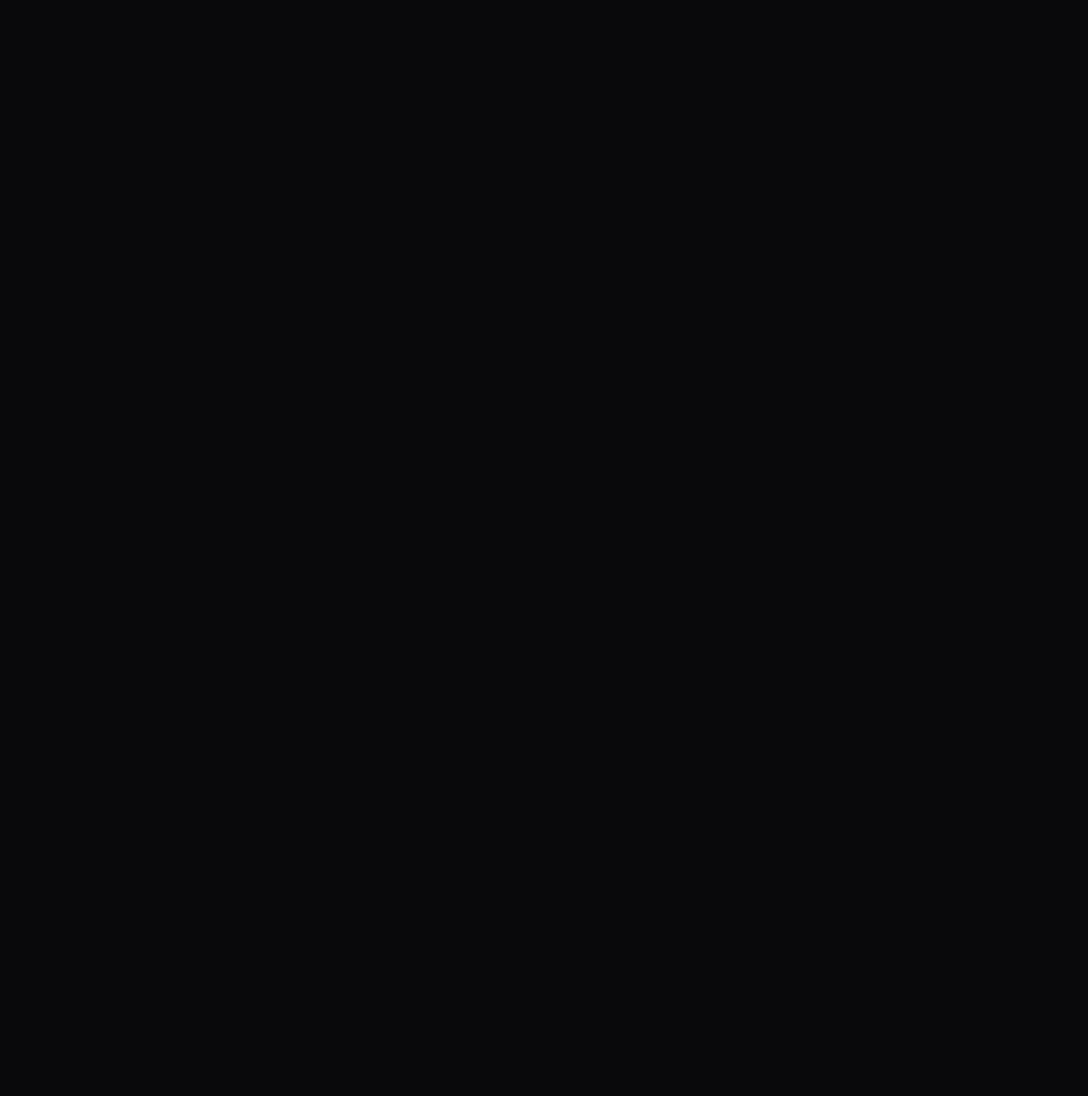
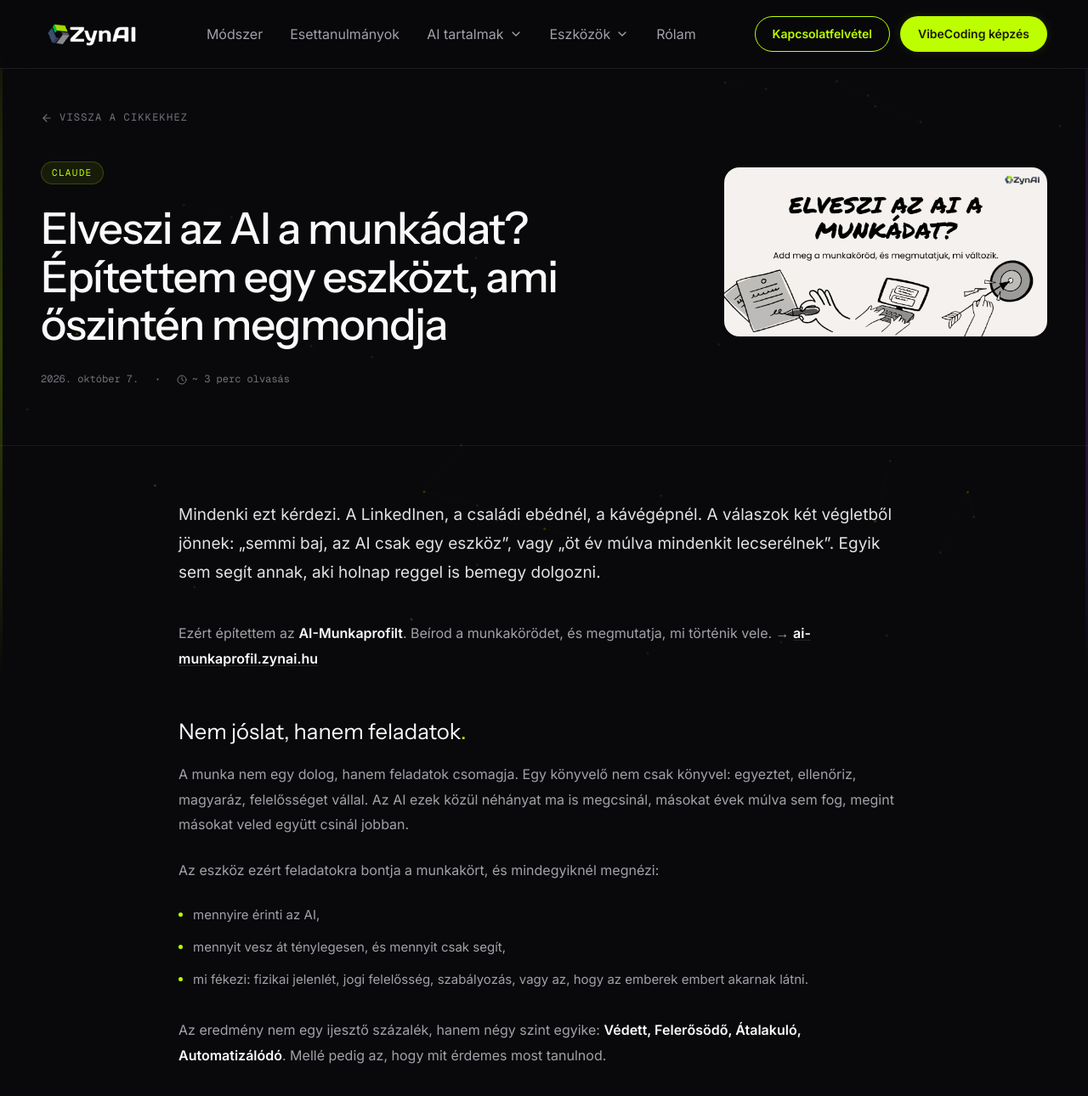
Before and after one commit to zynaidev/zynai-web, a Next.js app: page /ai-tartalmak/ai-munkaprofil-elveszi-az-ai-a-munkadat in a window 1280 px wide. Before the commit this address had no page. Shown: the top 1290 px of the page at 85% size. Before the commit the page ends 800 px from the top, so only its background shows below. Built offline with nearby package versions, Linux system fonts and the light colour scheme.

Commit message:
Remove card top line, unify card animation, hide X-Powered-By

```diff
--- a/app/(marketing)/ai-tartalmak/[slug]/page.tsx
+++ b/app/(marketing)/ai-tartalmak/[slug]/page.tsx
@@ -203,13 +203,13 @@ export default async function AiTartalomArticlePage({ params }: AiTartalomPagePr
 
             <div className="self-start lg:pt-2">
               {article.coverImage ? (
-                <div className="relative h-[240px] w-full overflow-hidden rounded-2xl">
+                <div className="relative aspect-[1200/630] w-full overflow-hidden rounded-2xl bg-[rgba(255,255,255,0.04)]">
                   <Image
                     alt={article.title}
                     className="object-cover"
                     fill
                     priority
-                    sizes="380px"
+                    sizes="(max-width: 1023px) 100vw, 380px"
                     src={article.coverImage}
                     quality={80}
                   />
@@ -255,7 +255,7 @@ export default async function AiTartalomArticlePage({ params }: AiTartalomPagePr
               className="group flex flex-col overflow-hidden rounded-2xl border border-[rgba(255,255,255,0.06)] bg-[rgba(255,255,255,0.02)] transition-all duration-300 hover:border-[rgba(255,255,255,0.12)]"
               href={`/ai-tartalmak/${a.slug}`}
             >
-              <div className="relative h-[160px] overflow-hidden">
+              <div className="relative aspect-[1200/630] overflow-hidden bg-[rgba(255,255,255,0.04)]">
                 {a.coverImage ? (
                   <Image
                     alt={a.title}
--- a/app/(marketing)/ai-tartalmak/page.tsx
+++ b/app/(marketing)/ai-tartalmak/page.tsx
@@ -283,9 +283,8 @@ function BlogArchive() {
                 href={`/ai-tartalmak/${heroArticle.slug}`}
               >
                 <div
-                  className="border-b border-[var(--border-hairline)] bg-[rgba(255,255,255,0.04)] lg:border-b-0 lg:border-r"
+                  className="aspect-[1200/630] border-b border-[var(--border-hairline)] bg-[rgba(255,255,255,0.04)] lg:self-center lg:border-b-0"
                   style={{
-                    minHeight: "320px",
                     overflow: "hidden",
                     position: "relative",
                   }}
@@ -399,7 +398,8 @@ function BlogArchive() {
                 >
                   <div
                     style={{
-                      height: "180px",
+                      aspectRatio: "1200 / 630",
+                      background: "rgba(255,255,255,0.04)",
                       overflow: "hidden",
                       borderRadius: "12px",
                       marginBottom: "16px",
--- a/components/layout/Footer.tsx
+++ b/components/layout/Footer.tsx
@@ -134,9 +134,20 @@ export function Footer() {
                   { label: "Esettanulmányok", href: "/esettanulmanyok" },
                   { label: "AI tartalmak", href: "/ai-tartalmak" },
                   { label: "Promptépítő", href: "/claude-code" },
+                  {
+                    label: "AI-Munkaprofil",
+                    href: "https://ai-munkaprofil.zynai.hu/",
+                    external: true,
+                  },
                 ].map((link) => (
                   <li key={link.href}>
-                    <Link href={link.href} className={linkClass}>
+                    <Link
+                      href={link.href}
+                      className={linkClass}
+                      {...(link.external
+                        ? { target: "_blank", rel: "noopener noreferrer" }
+                        : {})}
+                    >
                       {link.label}
                     </Link>
                   </li>
--- a/components/layout/header.tsx
+++ b/components/layout/header.tsx
@@ -5,13 +5,23 @@ import Link from "next/link";
 import { ArrowRight, ChevronDown } from "lucide-react";
 import { useEffect, useState } from "react";
 
+const toolLinks = [
+  { href: "/claude-code", label: "Promptépítő", external: false },
+  { href: "https://ai-munkaprofil.zynai.hu/", label: "AI-Munkaprofil", external: true },
+];
+
 const navItems = [
   { href: "/#modszer", label: "Módszer" },
   { href: "/esettanulmanyok", label: "Esettanulmányok" },
   { href: "/ai-tartalmak", label: "AI tartalmak" },
-  { href: "/claude-code", label: "Promptépítő" },
+  { href: "", label: "Eszközök" },
   { href: "/#rolam", label: "Rólam" },
 ];
+
+// Mobilon az „Eszközök” almenü elemei egyszerű sorokként jelennek meg.
+const mobileNavItems = navItems.flatMap((item) =>
+  item.label === "Eszközök" ? toolLinks : [{ ...item, external: false }],
+);
 
 const aiCategories = [
   { href: "/ai-tartalmak", label: "Összes cikk" },
@@ -96,6 +106,68 @@ const headerCtaCss = `
 }
 `;
 
+type DropdownItem = { href: string; label: string; external?: boolean };
+
+function NavDropdown({
+  label,
+  href,
+  title,
+  items,
+}: {
+  label: string;
+  href?: string;
+  title: string;
+  items: DropdownItem[];
+}) {
+  const triggerClass =
+    "inline-flex items-center gap-1.5 transition-colors duration-200 hover:text-text-primary group-hover:text-text-primary group-focus-within:text-text-primary";
+  const chevron = (
+    <ChevronDown
+      aria-hidden
+      size={16}
+      className="transition-transform duration-200 group-hover:rotate-180 group-focus-within:rotate-180"
+    />
+  );
+
+  return (
+    <div className="group relative flex h-full items-center px-1.5 xl:px-2">
+      {href ? (
+        <Link className={triggerClass} href={href}>
+          {label}
+          {chevron}
+        </Link>
+      ) : (
+        <button className={triggerClass} type="button">
+          {label}
+          {chevron}
+        </button>
+      )}
+      <div className="invisible absolute left-1/2 top-full z-[80] w-64 -translate-x-1/2 translate-y-1 opacity-0 transition-all duration-200 ease-out group-hover:visible group-hover:translate-y-0 group-hover:opacity-100 group-focus-within:visible group-focus-within:translate-y-0 group-focus-within:opacity-100">
+        <div className="rounded-2xl border border-[rgba(255,255,255,0.09)] bg-[rgba(9,9,11,0.94)] p-2 shadow-[0_16px_48px_rgba(0,0,0,0.55)] backdrop-blur-xl">
+          <p className="px-3 pb-1.5 pt-2 font-mono text-[11px] uppercase tracking-[0.14em] text-text-tertiary">
+            {title}
+          </p>
+          {items.map((item) => (
+            <Link
+              className="group/item flex items-center justify-between rounded-xl px-3 py-2.5 text-[15px] text-text-secondary transition-colors duration-150 hover:bg-[rgba(189,255,0,0.08)] hover:text-text-primary focus-visible:bg-[rgba(189,255,0,0.08)] focus-visible:text-text-primary focus-visible:outline-none"
+              href={item.href}
+              key={item.label}
+              {...(item.external ? { target: "_blank", rel: "noopener noreferrer" } : {})}
+            >
+              {item.label}
+              <ArrowRight
+                aria-hidden
+                size={14}
+                className="-translate-x-1 text-accent opacity-0 transition-all duration-150 group-hover/item:translate-x-0 group-hover/item:opacity-100 group-focus-visible/item:translate-x-0 group-focus-visible/item:opacity-100"
+              />
+            </Link>
+          ))}
+        </div>
+      </div>
+    </div>
+  );
+}
+
 function MobileMenuIcon({ open }: { open: boolean }) {
   return (
     <svg
@@ -177,11 +249,12 @@ export function Header() {
             id="mobile-nav"
           >
               <nav className="flex flex-col gap-1 whitespace-nowrap font-sans text-sm font-normal text-text-secondary">
-                {navItems.map((item) => (
+                {mobileNavItems.map((item) => (
                   <Link
                     className="rounded-md py-3 transition-colors duration-200 hover:text-text-primary"
                     href={item.href}
                     key={item.label}
+                    {...(item.external ? { target: "_blank", rel: "noopener noreferrer" } : {})}
                     onClick={() => setMobileMenuOpen(false)}
                   >
                     {item.label}
@@ -221,43 +294,29 @@ export function Header() {
           </Link>
 
           <nav className="flex h-full flex-1 items-center justify-center gap-0 whitespace-nowrap font-sans text-base font-normal text-text-secondary xl:gap-4 2xl:gap-6">
-            {navItems.map((item) =>
-              item.href === "/ai-tartalmak" ? (
-                <div className="group relative flex h-full items-center px-1.5 xl:px-2" key={item.label}>
-                  <Link
-                    className="inline-flex items-center gap-1.5 transition-colors duration-200 hover:text-text-primary group-hover:text-text-primary group-focus-within:text-text-primary"
+            {navItems.map((item) => {
+              if (item.href === "/ai-tartalmak") {
+                return (
+                  <NavDropdown
                     href={item.href}
-                  >
-                    {item.label}
-                    <ChevronDown
-                      aria-hidden
-                      size={16}
-                      className="transition-transform duration-200 group-hover:rotate-180 group-focus-within:rotate-180"
-                    />
-                  </Link>
-                  <div className="invisible absolute left-1/2 top-full z-[80] w-64 -translate-x-1/2 translate-y-1 opacity-0 transition-all duration-200 ease-out group-hover:visible group-hover:translate-y-0 group-hover:opacity-100 group-focus-within:visible group-focus-within:translate-y-0 group-focus-within:opacity-100">
-                    <div className="rounded-2xl border border-[rgba(255,255,255,0.09)] bg-[rgba(9,9,11,0.94)] p-2 shadow-[0_16px_48px_rgba(0,0,0,0.55)] backdrop-blur-xl">
-                      <p className="px-3 pb-1.5 pt-2 font-mono text-[11px] uppercase tracking-[0.14em] text-text-tertiary">
-                        Kategóriák
-                      </p>
-                      {aiCategories.map((cat) => (
-                        <Link
-                          className="group/item flex items-center justify-between rounded-xl px-3 py-2.5 text-[15px] text-text-secondary transition-colors duration-150 hover:bg-[rgba(189,255,0,0.08)] hover:text-text-primary focus-visible:bg-[rgba(189,255,0,0.08)] focus-visible:text-text-primary focus-visible:outline-none"
-                          href={cat.href}
-                          key={cat.label}
-                        >
-                          {cat.label}
-                          <ArrowRight
-                            aria-hidden
-                            size={14}
-                            className="-translate-x-1 text-accent opacity-0 transition-all duration-150 group-hover/item:translate-x-0 group-hover/item:opacity-100 group-focus-visible/item:translate-x-0 group-focus-visible/item:opacity-100"
-                          />
-                        </Link>
-                      ))}
-                    </div>
-                  </div>
-                </div>
-              ) : (
+                    items={aiCategories}
+                    key={item.label}
+                    label={item.label}
+                    title="Kategóriák"
+                  />
+                );
+              }
+              if (item.label === "Eszközök") {
+                return (
+                  <NavDropdown
+                    items={toolLinks}
+                    key={item.label}
+                    label={item.label}
+                    title="Eszközök"
+                  />
+                );
+              }
+              return (
                 <Link
                   className="px-1.5 transition-colors xl:px-2 duration-200 hover:text-text-primary"
                   href={item.href}
@@ -265,8 +324,8 @@ export function Header() {
                 >
                   {item.label}
                 </Link>
-              ),
-            )}
+              );
+            })}
           </nav>
 
           <div className="flex items-center gap-3 2xl:gap-4">
--- /dev/null
+++ b/content/articles/2026-10-07-ai-munkaprofil.json
@@ -0,0 +1,134 @@
+{
+  "slug": "ai-munkaprofil-elveszi-az-ai-a-munkadat",
+  "title": "Elveszi az AI a munkádat? Építettem egy eszközt, ami őszintén megmondja",
+  "excerpt": "Az AI-Munkaprofil feladatokra bontja a munkakörödet, és megmutatja, melyik részét érinti az AI, mennyit vesz át ténylegesen, és mi fékezi. Nem jóslat, hanem négy szint egyike: Védett, Felerősödő, Átalakuló vagy Automatizálódó.",
+  "tag": "CLAUDE",
+  "date": "2026. október 7.",
+  "publishedAt": "2026-10-07",
+  "featured": true,
+  "readingTime": "~ 5 perc olvasás",
+  "coverImage": "/blog/ai-munkaprofil/og-fooldal.png",
+  "content": [
+    {
+      "type": "lead",
+      "text": "Mindenki ezt kérdezi. A LinkedInen, a családi ebédnél, a kávégépnél. A válaszok két végletből jönnek: „semmi baj, az AI csak egy eszköz”, vagy „öt év múlva mindenkit lecserélnek”. Egyik sem segít annak, aki holnap reggel is bemegy dolgozni."
+    },
+    {
+      "type": "paragraph",
+      "text": "Ezért építettem az **AI-Munkaprofilt**. Beírod a munkakörödet, és megmutatja, mi történik vele. → **[ai-munkaprofil.zynai.hu](https://ai-munkaprofil.zynai.hu)**"
+    },
+    {
+      "type": "h2",
+      "text": "Nem jóslat, hanem feladatok"
+    },
+    {
+      "type": "paragraph",
+      "text": "A munka nem egy dolog, hanem feladatok csomagja. Egy könyvelő nem csak könyvel: egyeztet, ellenőriz, magyaráz, felelősséget vállal. Az AI ezek közül néhányat ma is megcsinál, másokat évek múlva sem fog, megint másokat veled együtt csinál jobban."
+    },
+    {
+      "type": "paragraph",
+      "text": "Az eszköz ezért feladatokra bontja a munkakört, és mindegyiknél megnézi:"
+    },
+    {
+      "type": "list",
+      "items": [
+        "mennyire érinti az AI,",
+        "mennyit vesz át ténylegesen, és mennyit csak segít,",
+        "mi fékezi: fizikai jelenlét, jogi felelősség, szabályozás, vagy az, hogy az emberek embert akarnak látni."
+      ]
+    },
+    {
+      "type": "paragraph",
+      "text": "Az eredmény nem egy ijesztő százalék, hanem négy szint egyike: **Védett, Felerősödő, Átalakuló, Automatizálódó**. Mellé pedig az, hogy mit érdemes most tanulnod."
+    },
+    {
+      "type": "divider"
+    },
+    {
+      "type": "h2",
+      "text": "Mire épül"
+    },
+    {
+      "type": "paragraph",
+      "text": "Négy nyilvános forrást kötöttem össze:"
+    },
+    {
+      "type": "list",
+      "items": [
+        "az amerikai **O*NET-adatbázist**, ami több száz foglalkozás feladatait írja le,",
+        "egy **OpenAI-kutatást** arról, melyik feladatot mennyire érinti a nyelvi modell,",
+        "az **Anthropic Economic Indexet**, ami azt méri, mire használják ténylegesen az emberek a Claude-ot: átadják-e a munkát, vagy együtt dolgoznak vele,",
+        "a **KSH FEOR-08** rendszerét, hogy a magyar munkakörök összeérjenek a nemzetközi adatokkal."
+      ]
+    },
+    {
+      "type": "paragraph",
+      "text": "Az összekötés volt a legnehezebb. A magyar munkakörkódot több lépésben kell lefordítani, mire az amerikai adatokhoz ér. Ezt egy saját adatfeldolgozó lánc csinálja, a végén minden munkakört kézzel átnéztem."
+    },
+    {
+      "type": "divider"
+    },
+    {
+      "type": "h2",
+      "text": "Ahol elbuktam"
+    },
+    {
+      "type": "paragraph",
+      "text": "Az első pontozási szabályom rossz volt. Az 50 munkakörből 58% lett „Védett”, és mindössze egy automatizálódó. Papíron logikus volt, a valóságban használhatatlan."
+    },
+    {
+      "type": "paragraph",
+      "text": "Kidobtam, és egyetlen egyszerű mutatóra cseréltem: mennyire érinti az AI a munkaidődet, ezt mennyire fékezik a körülmények, és abból mennyit vesz át ténylegesen. Az új eloszlás: **18 védett, 11 felerősödő, 17 átalakuló, 4 automatizálódó.**"
+    },
+    {
+      "type": "paragraph",
+      "text": "A szintek határai szakmai becslések, nem tudományos mérések. Ezt a módszertan oldalon is leírtam. Inkább legyen őszinte, mint látványos."
+    },
+    {
+      "type": "divider"
+    },
+    {
+      "type": "h2",
+      "text": "Hogyan készült"
+    },
+    {
+      "type": "paragraph",
+      "text": "Az egészet AI-jal építettem. Én voltam a tervező és az ellenőr, a kódot egy Claude-ügynök írta."
+    },
+    {
+      "type": "paragraph",
+      "text": "Ez nem azt jelenti, hogy „írtam egy promptot, és kész lett”. Kis szeletekben haladtunk, és minden lépés után ellenőriztem: zöldek-e a tesztek, igaz-e, amit az oldal állít, működik-e élesben."
+    },
+    {
+      "type": "paragraph",
+      "text": "Amire büszke vagyok:"
+    },
+    {
+      "type": "list",
+      "items": [
+        "**Gyors:** minden oldal előre elkészül, nincs várakozás.",
+        "**Nem kér adatot:** nincs regisztráció, nincs süti, nincs követőkód.",
+        "**Tanul:** ha nem találod a munkakörödet, jelezheted, és ha nem értesz egyet a besorolással, megmondhatod."
+      ]
+    },
+    {
+      "type": "divider"
+    },
+    {
+      "type": "h2",
+      "text": "Ez az első kör"
+    },
+    {
+      "type": "paragraph",
+      "text": "50 munkakörrel indul. Ha használjátok, és jönnek a visszajelzések, bővül. Az adatfeldolgozás 500 munkakörre is fel van készítve."
+    },
+    {
+      "type": "paragraph",
+      "text": "Nézd meg, melyik szinten vagy, és mondd meg, ha szerinted tévedek: → **[ai-munkaprofil.zynai.hu](https://ai-munkaprofil.zynai.hu)**"
+    },
+    {
+      "type": "paragraph",
+      "text": "Ha kíváncsi vagy, mit jelent ez a csapatodra vagy a cégedre, beszéljünk: → **[zynai.hu/kapcsolatfelvetel](/kapcsolatfelvetel)**"
+    }
+  ]
+}
--- a/lib/article-loader.ts
+++ b/lib/article-loader.ts
@@ -1,5 +1,6 @@
 import type { Article, ArticleSection } from "./article-types";
 
+import aiMunkaprofil from "@/content/articles/2026-10-07-ai-munkaprofil.json";
 import claudeCodeVibecoding from "@/content/articles/2026-09-28-claude-code-vibecoding.json";
 import aiPulzusW24 from "@/content/articles/2026-06-14-ai-pulzus-2026-06-14.json";
 import aiPulzusW23 from "@/content/articles/2026-06-07-ai-pulzus.json";
@@ -15,6 +16,7 @@ import aedificium from "@/content/articles/2025-01-01-aedificium-design-esettanu
 export type { Article, ArticleSection };
 
 export const allArticles: Article[] = [
+  aiMunkaprofil,
   claudeCodeVibecoding,
   aiPulzusW24,
   aiPulzusW23,
```
Also changed, not shown: public/blog/ai-munkaprofil/og-fooldal.png (added).
